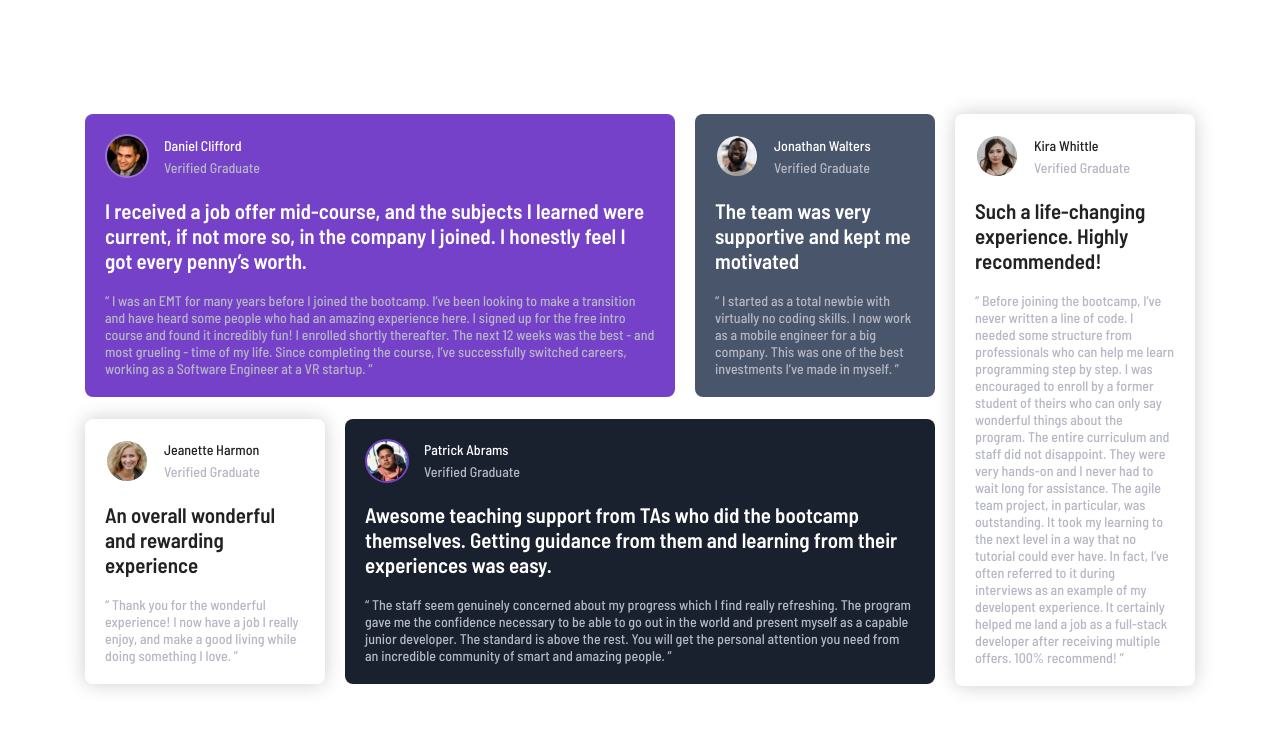
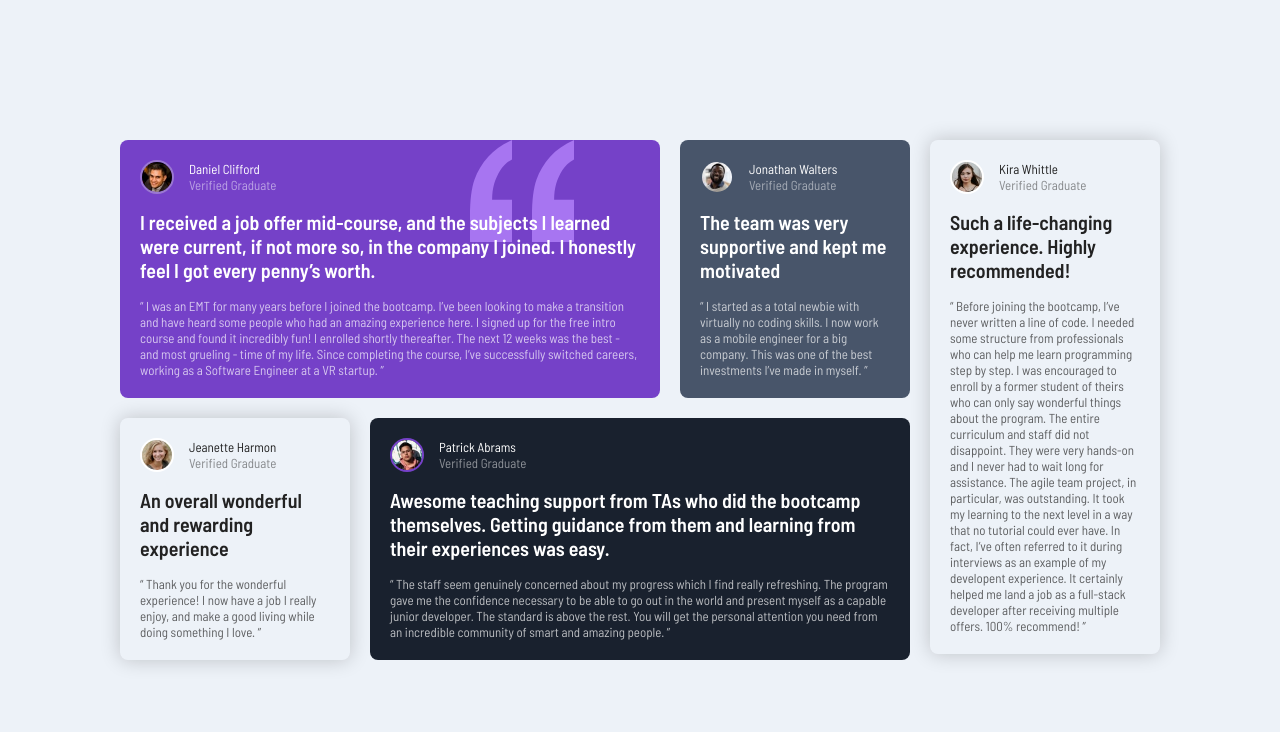
Before and after one commit to talisonguimaraes/testimonials-grid-section, a plain HTML site: page index.html in a window 1280 px wide. Drawn offline with Linux system fonts and the light colour scheme.

Commit message:
updated width img, bg color, font

```diff
--- a/index.html
+++ b/index.html
@@ -1,28 +1,23 @@
 <!DOCTYPE html>
 <html lang="en">
+
 <head>
   <meta charset="UTF-8" />
   <meta name="viewport" content="width=device-width, initial-scale=1.0" />
   <link rel="stylesheet" href="style.css" />
-        <link
-            rel="icon"
-            type="image/png"
-            sizes="32x32"
-            href="./images/favicon-32x32.png"
-        />
+  <link rel="icon" type="image/png" sizes="32x32" href="./images/favicon-32x32.png" />
 
-        <title>Frontend Mentor | [Challenge Name Here]</title>
+  <title> Testimonials grid section</title>
 </head>
 
 <body>
   <div class="container">
     <section class="daniel">
       <div class="profile">
-                  <img src="./images/image-daniel.jpg"   alt="profile Daniel">
+        <img src="./images/image-daniel.jpg" alt="profile Daniel" />
         <div>
           <p class="name">Daniel Clifford</p>
           <p class="graduate">Verified Graduate</p>
-
         </div>
       </div>
       <h2>
@@ -45,10 +40,8 @@
 
     <section class="jonathan">
       <div class="profile">
-
-                  <img src="./images/image-jonathan.jpg" alt="">
+        <img src="./images/image-jonathan.jpg" alt="" />
         <div>
-
           <p class="name">Jonathan Walters</p>
           <p class="graduate">Verified Graduate</p>
         </div>
@@ -63,13 +56,11 @@
     </section>
 
     <section class="jeanette">
-
       <div class="profile">
-                  <img src="./images/image-jeanette.jpg" alt="profile Jeanette">
+        <img src="./images/image-jeanette.jpg" alt="profile Jeanette" />
         <div>
           <p class="name">Jeanette Harmon</p>
           <p class="graduate">Verified Graduate</p>
-
         </div>
       </div>
 
@@ -83,9 +74,8 @@
 
     <section class="patrick">
       <div class="profile">
-                  <img src="./images/image-patrick.jpg" alt="profile Patrick Abrams">
+        <img src="./images/image-patrick.jpg" alt="profile Patrick Abrams" />
         <div>
-
           <p class="name">Patrick Abrams</p>
           <p class="graduate">Verified Graduate</p>
         </div>
@@ -109,9 +99,8 @@
 
     <section class="kira">
       <div class="profile">
-                  <img src="./images/image-kira.jpg" alt="profile Kira Whittle">
+        <img src="./images/image-kira.jpg" alt="profile Kira Whittle" />
         <div>
-
           <p class="name">Kira Whittle</p>
           <p class="graduate">Verified Graduate</p>
         </div>
@@ -136,4 +125,5 @@
     </section>
   </div>
 </body>
+
 </html>
--- a/style.css
+++ b/style.css
@@ -1,4 +1,4 @@
-@import url("https://fonts.googleapis.com/css2?family=Barlow+Semi+Condensed:wght@500;600&display=swap");
+@import url('https://fonts.googleapis.com/css2?family=Barlow+Semi+Condensed:wght@400;500;600&display=swap');
 
 * {
     margin: 0;
@@ -16,7 +16,8 @@ body {
     display: flex;
     align-items: center;
     justify-content: center;
-    font-size: 14px;
+    background: #EDF2F8;
+    font-size: 13px;
     height: 100vh;
 }
 
@@ -38,8 +39,8 @@ section {
 
 .daniel {
     grid-area: daniel;
-    max-width: 550px;
-    background: var(--roxo);
+    max-width: 500px;
+    background: var(--roxo) url('./images/bg-pattern-quotation.svg')   350px 0  no-repeat;
 }
 
 .daniel img {
@@ -48,18 +49,18 @@ section {
 
 .jonathan {
     grid-area: jonathan;
-    max-width: 200px;
+    max-width: 190px;
     background: var(--darkgray);
 }
 
 .jeanette {
     grid-area: jeanette;
-    max-width: 200px;
+    max-width: 190px;
 }
 
 .patrick {
     grid-area: patrick;
-    max-width: 550px;
+    max-width: 500px;
     background: var(--darkblue);
 }
 
@@ -69,7 +70,7 @@ section {
 
 .kira {
     grid-area: kira;
-    max-width: 200px;
+    max-width: 190px;
 }
 
 .jeanette,
@@ -79,21 +80,18 @@ section {
 }
 
 .jeanette img,
-.kira img
- {
+.kira img {
     border-color: white;
 }
 
-.jonathan img { border-color: #48556a;}
+.jonathan img {
+    border-color: #48556a;
+}
+
 .profile {
     display: flex;
     align-items: center;
-
-    margin-bottom: 1.2rem;
-}
-
-.profile .name {
-    margin-bottom: 5px;
+    margin-bottom: 1rem;
 }
 
 img {
@@ -101,48 +99,65 @@ img {
     margin-right: 15px;
     border-radius: 50px;
     border: 2px solid;
-    width: 40px;
+    width: 30px;
 }
 
 h2 {
-    margin-bottom: 1.2rem;
+    margin-bottom: 1rem;
+    font-size: 20px;
 }
 
-.desc,
-.graduate {
-    color: #b5b7c4;
-    font-weight: 500;
+.desc {
+    opacity: 70%;
 }
 
+.graduate {
+    opacity: 50%;
+}
 
+.jeanette .desc,
+.kira .desc {
+    color: #222;
+    opacity: 70%;
+}
 
-
-@media (max-width: 1060px) {
+@media (max-width: 1024px) {
     body {
         height: auto;
     }
 
     .container {
         margin: 15px;
-        grid-template-areas: "daniel daniel jonathan"
+        grid-template-areas:
+            "daniel daniel jonathan"
             "jeanette patrick patrick "
             "kira kira kira";
         align-items: stretch;
     }
+
+    .daniel,
+    .patrick {
+        max-width: 550px;
+    }
+
+    .jonathan,
+    .jeanette {
+        max-width: 250px;
+    }
+
     .kira {
-        max-width: 800px;
-
+        max-width: 860px;
     }
 }
 
-@media (max-width: 540px){
+@media (max-width: 540px) {
     .container {
         display: flex;
         flex-direction: column;
-
     }
 
- .jonathan, .jeanette {
+    .jonathan,
+    .jeanette {
         max-width: 500px;
     }
 }
```
Lines whose indentation alone changed are shown as unchanged.
